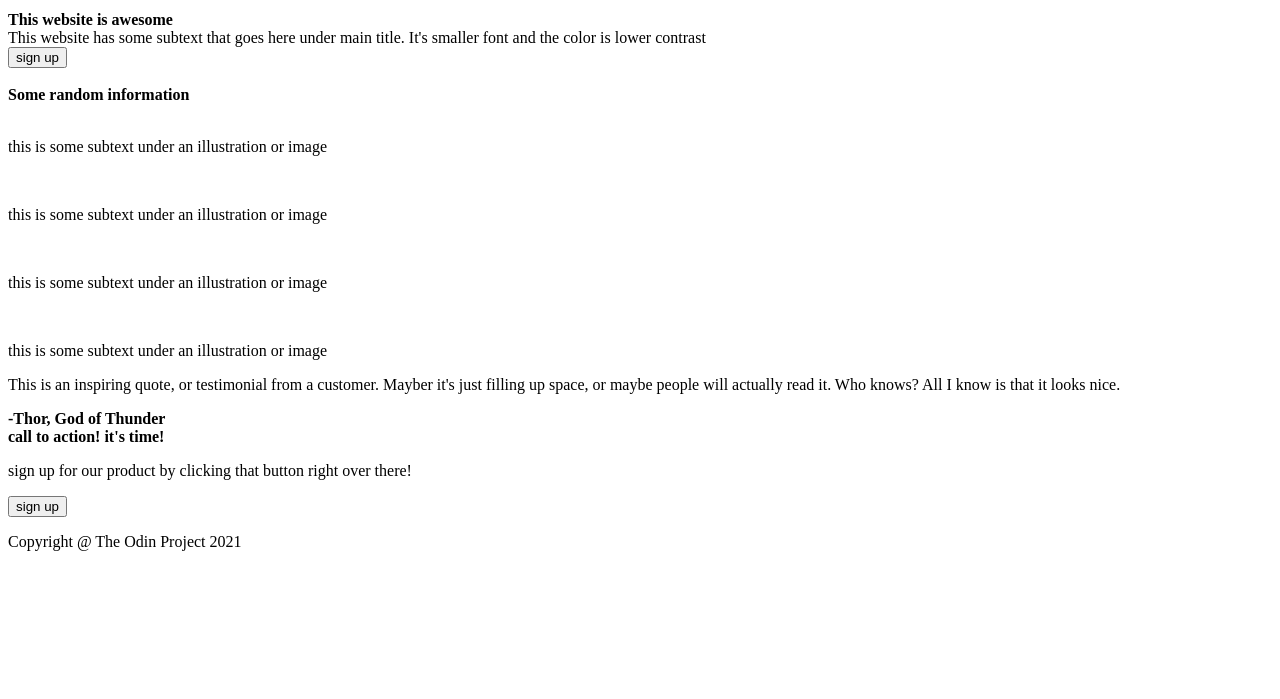
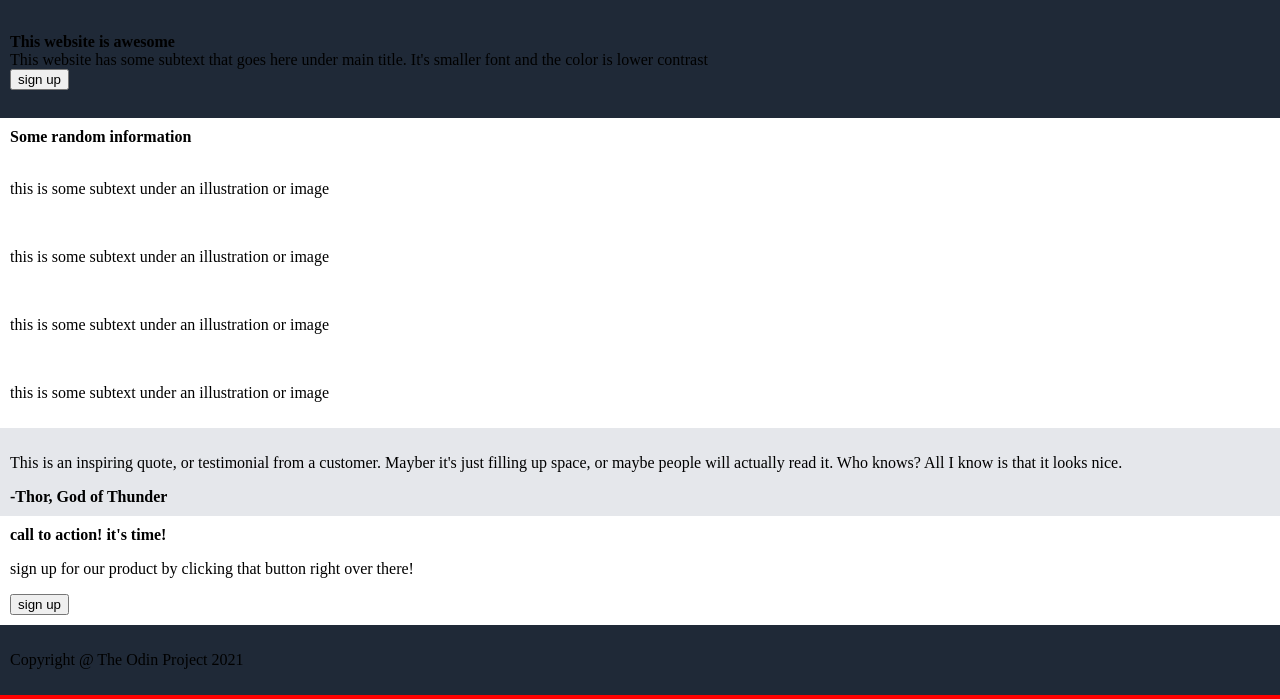
Before and after one commit to Matthews-Point/Project-Landing-Page, a plain HTML site: page index.html in a window 1280 px wide. Shown: the part 101-800 px from the top of the page. Drawn offline with Linux system fonts and the light colour scheme.

Commit message:
deleted extra </div> and added background color
css wouldn't target correctly without deletion

```diff
--- a/index.html
+++ b/index.html
@@ -4,6 +4,7 @@
     <meta charset="UTF-8">
     <meta name="viewport" content="width=device-width, initial-scale=1.0">
     <title>Document</title>
+    <link rel="stylesheet" href="style.css">
 </head>
 <body>
     <header>
@@ -25,6 +26,7 @@
         </div>
         <div class="container2">
             <img src="" alt="">
+        </div>
     </div>
     <div class="section2-container">
         <b>Some random information</b>
@@ -63,6 +65,5 @@
         <footer>
             <p>Copyright @ The Odin Project 2021</p>
         </footer>
-    </div>
 </body>
 </html>
--- /dev/null
+++ b/style.css
@@ -0,0 +1,32 @@
+body{
+    background:red;
+    display:flex;
+    flex-direction:column;
+    justify-content: space-between;
+    margin:0px;
+
+}
+header{
+    padding:10px;
+    background:#1F2937;
+}
+.section1-container{
+    padding:10px;
+    background:#1F2937;
+}
+.section2-container{
+    padding:10px;
+    background:white;
+}
+.section3-container{
+    padding:10px;
+    background:#E5E7EB;
+}
+.section4-container{
+    padding:10px;
+    background:white;
+}
+footer{
+    padding:10px;
+    background:#1F2937
+}
```
Lines whose indentation alone changed are shown as unchanged.
